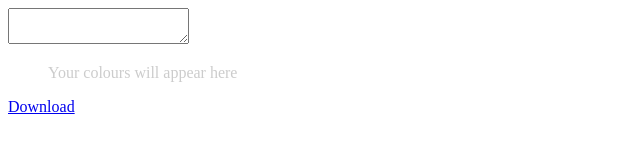
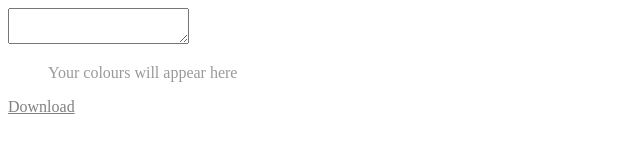
Before and after one commit to craigdallimore/sketch-palette-generator, a website: page html/index.html in a window 1280 px wide. Shown: the whole page, without its empty margins (0-640 px from the left). Drawn offline with Linux system fonts and the light colour scheme.

Commit message:
Improve "no-parse" state

```diff
--- a/html/index.html
+++ b/html/index.html
@@ -33,8 +33,13 @@
 
       .preview__item--empty {
 
-        color : #ccc;
+        color : #999;
 
+      }
+
+      a[disabled] {
+        color : grey;
+        pointer-events: none;
       }
 
     </style>
@@ -44,7 +49,7 @@
     <ul class ="preview" id="out">
       <li class="preview__item--empty">Your colours will appear here</li>
     </ul>
-    <a id="download" href="#">Download</a>
+    <a disabled id="download" href="#">Download</a>
     <script src="../dist/main.js"></script>
   </body>
 </html>
```
Also changed, not shown: 2 other files.
